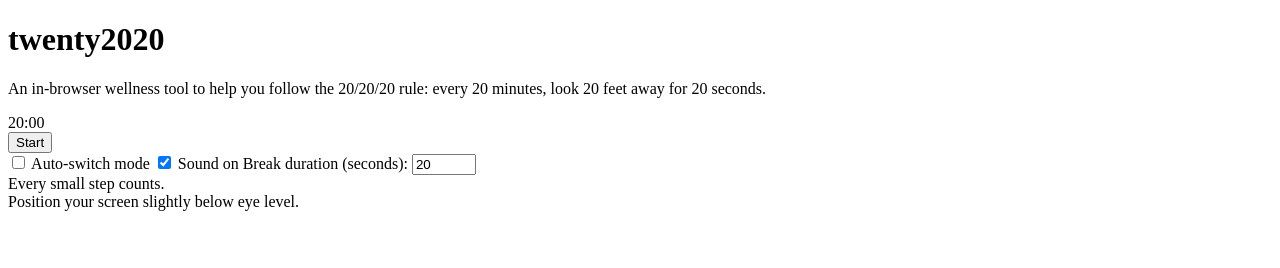
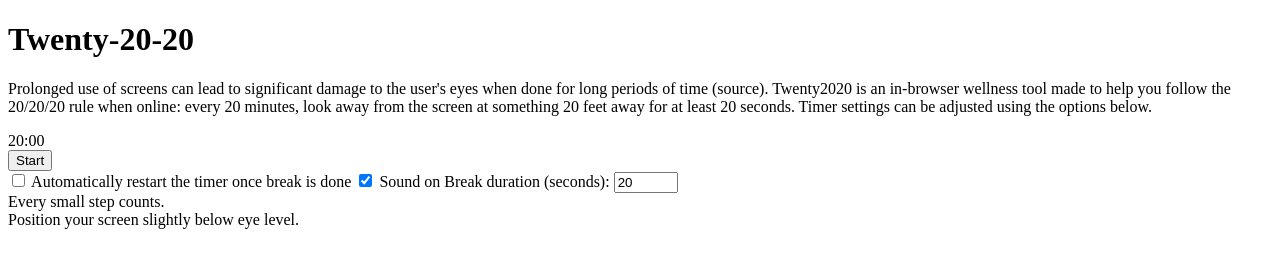
Before and after one commit to IshaA08/twenty2020, a plain HTML site: page index.html in a window 1280 px wide. Drawn offline with Linux system fonts and the light colour scheme.

Commit message:
Rework introduction paragraph and add clarifying comments

```diff
--- a/index.html
+++ b/index.html
@@ -4,25 +4,28 @@
 <head>
     <meta charset="UTF-8" />
     <meta name="viewport" content="width=device-width, initial-scale=1.0" />
-    <title>twenty2020 - Eye Health Timer</title>
+    <title>twenty2020 - Timer for Eye Health</title>
     <link rel="stylesheet" href="styles/main.css" />
 </head>
 
 <body>
     <header>
-        <h1>twenty2020</h1>
-        <p>An in-browser wellness tool to help you follow the 20/20/20 rule: every 20 minutes, look 20 feet away for 20
-            seconds.</p>
+        <h1>Twenty-20-20</h1>
+        <p>Prolonged use of screens can lead to significant damage to the user's eyes when done for long periods of time
+            (source). Twenty2020 is an in-browser wellness tool made to help you follow the 20/20/20 rule when online:
+            every 20 minutes, look away from the screen at something 20 feet away for at least 20 seconds.
+            Timer settings can be adjusted using the options below.</p>
     </header>
 
     <main>
+        <!-- Timer Elements -->
         <section id="timer-section">
             <div id="timer-display">20:00</div>
             <button id="start-btn">Start</button>
             <div>
                 <label>
                     <input type="checkbox" id="auto-toggle" />
-                    Auto-switch mode
+                    Automatically restart the timer once break is done
                 </label>
                 <label>
                     <input type="checkbox" id="sound-toggle" checked />
@@ -35,12 +38,14 @@
             </div>
         </section>
 
+        <!-- Widget Elements -->
         <section id="widgets">
             <div id="quote-box"></div>
             <div id="tip-box"></div>
         </section>
     </main>
 
+    <!-- Invoke JS script once DOM elements are loaded -->
     <script src="scripts/app.js"></script>
 </body>
 
```
